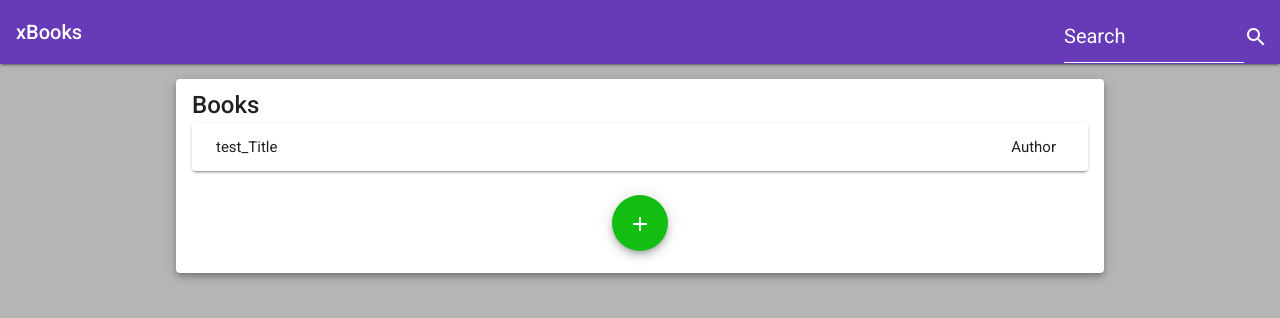
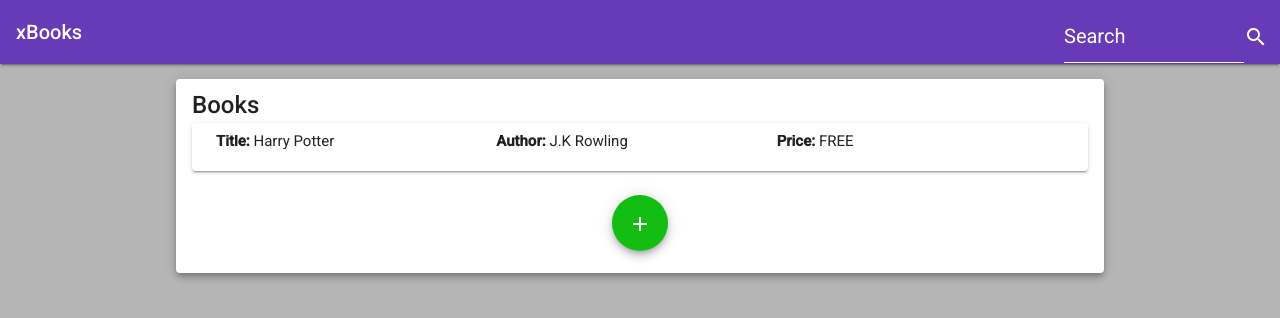
Before and after one commit to Alex901/crossBooks, an Angular app: page / in a window 1280 px wide. Shown: the top 318 px of the page. Built offline with nearby package versions, Linux system fonts and the light colour scheme.

Commit message:
Book display model, DONE

```diff
--- a/src/app/app.module.ts
+++ b/src/app/app.module.ts
@@ -10,6 +10,7 @@ import { MatCardModule } from '@angular/material/card';
 import { MatButtonModule } from '@angular/material/button';
 import {MatInputModule} from '@angular/material/input';
 import {MatExpansionModule} from '@angular/material/expansion';
+import {MatGridListModule} from '@angular/material/grid-list';
 
 //Components
 import { AppRoutingModule } from './app-routing.module';
@@ -38,7 +39,8 @@ import { SearchComponent } from './header/nav-search/search/search.component';
     MatCardModule,
     MatButtonModule,
     MatInputModule,
-    MatExpansionModule
+    MatExpansionModule,
+    MatGridListModule
   ],
   schemas: [ CUSTOM_ELEMENTS_SCHEMA ],
   providers: [],
--- a/src/app/books/book-list/book-list.component.html
+++ b/src/app/books/book-list/book-list.component.html
@@ -2,17 +2,45 @@
     <mat-card-title> Books </mat-card-title>
     <mat-card-content>
         <mat-accordion>
+            <!-- *ngFor here-->
             <mat-expansion-panel hideToggle>
+
                 <mat-expansion-panel-header>
-                    <mat-panel-title>
-                        test_Title
-                    </mat-panel-title>
-                    <mat-mat-panel-description>
-                        Author
-                    </mat-mat-panel-description>
+                    <mat-grid-list cols="3" rowHeight="25px" class="header_grid-list">
+                        <mat-grid-tile class="left-align-forced">
+                            <p class="left-align-forced"> <b>Title: </b> Harry Potter </p>
+                        </mat-grid-tile>
+                        <mat-grid-tile>
+                            <p class="left-align-forced"> <b>Author: </b> J.K Rowling </p>
+                        </mat-grid-tile>
+                        <mat-grid-tile>
+                            <p class="left-align-forced"> <b>Price: </b> FREE </p>
+                        </mat-grid-tile>
+                    </mat-grid-list>
                 </mat-expansion-panel-header>
-                <p> All wierd stuff go here </p>
+                <mat-grid-list class="details_grid-list" cols="2" rowHeight="40px">
 
+                    <mat-grid-tile rowspan=3>
+                        <p class="left-align-forced"> <b>Details:</b> Lorem ipsum dolor sit amet, consectetur adipiscing elit. Donec semper velit erat, id molestie justo dapibus tempus. Vivamus nulla arcu, tincidunt ac nibh id, mattis tincidunt mauris. Phasellus hendrerit dui. </p>
+                    </mat-grid-tile>
+
+                    <mat-grid-tile>
+                        <p class="left-align-forced"> <b>Uuid:</b> 123e4567-e89b-12d3-a456-426614174000 </p>
+                    </mat-grid-tile>
+
+                    <mat-grid-tile>
+                        <p class="left-align-forced"> <b>Genre:</b> Fantasy </p>
+                    </mat-grid-tile>
+
+                    <mat-grid-tile>
+                        <p class="left-align-forced"> <b>Published: </b> 01.01.2001</p>
+                    </mat-grid-tile>
+                </mat-grid-list>
+                <mat-action-row>
+                    <button mat-mini-fab color="warn" aria-label="Delete book" (click)="deleteBook()">
+                    <mat-icon>delete</mat-icon>
+                  </button>
+                </mat-action-row>
             </mat-expansion-panel>
         </mat-accordion>
     </mat-card-content>
--- a/src/app/books/book-list/book-list.component.scss
+++ b/src/app/books/book-list/book-list.component.scss
@@ -5,11 +5,19 @@
         width: 70%;
     }
 
-.plus_icon {
-    size: 100px;
-}
-
     .plus_fab {
         background-color: rgb(17, 190, 17);
         margin-bottom: 1em;
     }
+
+    .header_grid-list {
+        width: 100%;
+    }
+
+    .details_grid-list {
+        width: 100%;
+    }
+
+    .left-align-forced {
+        width: 100%;
+    }
--- a/src/app/books/book-list/book-list.component.ts
+++ b/src/app/books/book-list/book-list.component.ts
@@ -1,5 +1,7 @@
 import { Component, OnInit } from '@angular/core';
 import { Book } from '../../models/book.model';
+
+
 
 @Component({
   selector: 'app-book-list',
@@ -13,4 +15,10 @@ export class BookListComponent implements OnInit {
   ngOnInit(): void {
   }
 
+
+  deleteBook(){
+    alert("Delete this book plz")
+
+  }
+
 }
```
Lines whose indentation alone changed are shown as unchanged.
